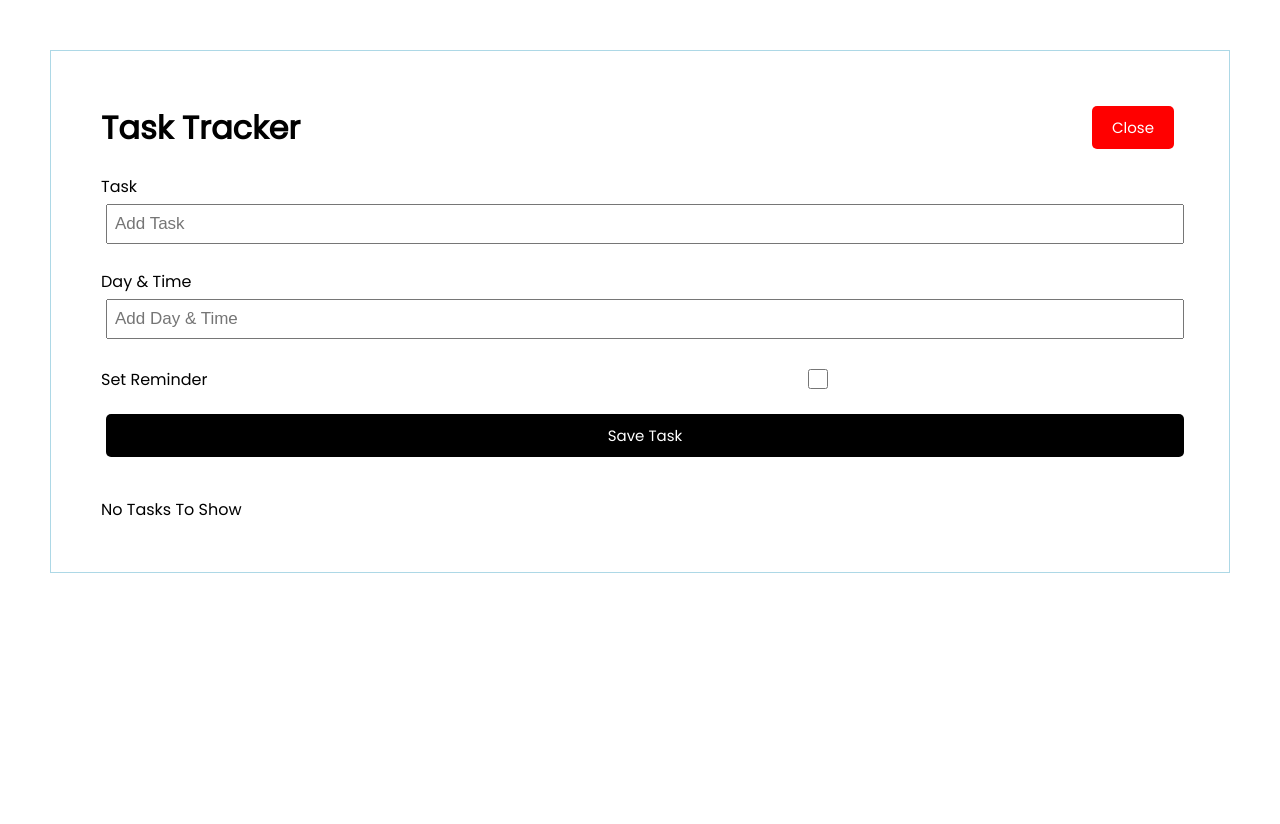
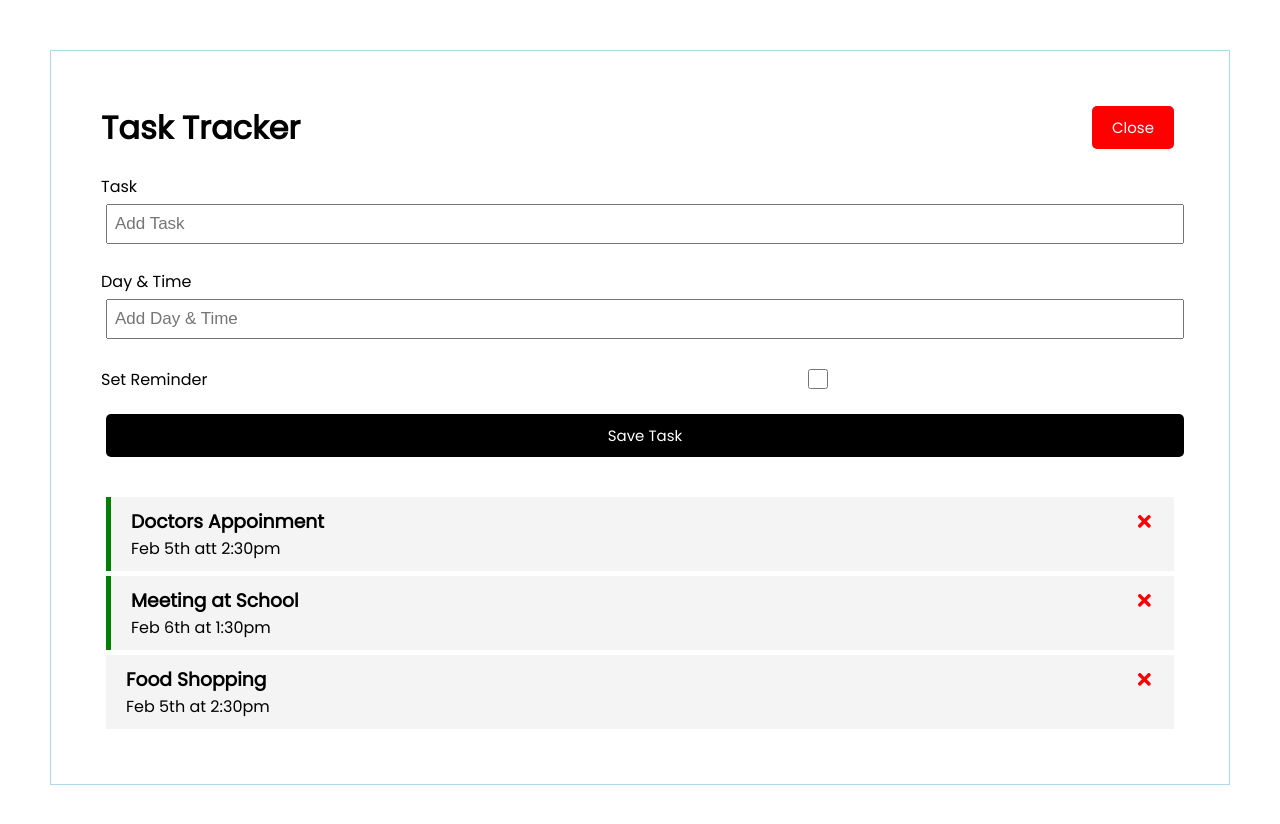
Before and after one commit to MiguelDominguezSanchez/react-task-tracker, a React (Create React App) app: page / in a window 1280 px wide. Shown: the top 824 px of the page. Before the commit the page ends 800 px from the top, so only its background shows below. Built offline with nearby package versions, Linux system fonts and the light colour scheme; no server answers; data requests are answered from the project's data file.

Commit message:
useEffect Hook & Fetch tasks from server

```diff
--- a/db.json
+++ b/db.json
@@ -1,5 +1,5 @@
 {
-  "taks": [
+  "tasks": [
     {
 			"id": 1,
 			"text": "Doctors Appoinment",
--- a/package.json
+++ b/package.json
@@ -18,7 +18,7 @@
     "build": "react-scripts build",
     "test": "react-scripts test",
     "eject": "react-scripts eject",
-    "server": "json-server --watch db.json --port 5000"
+    "server": "json-server --watch db.json --port 3004"
   },
   "eslintConfig": {
     "extends": [
--- a/src/App.js
+++ b/src/App.js
@@ -8,7 +8,7 @@ function App() {
 	const [tasks, setTasks] = useState([]);
 
 	useEffect(() => {
-		const getTasks = async () => {
+		const fetchTasks = async () => {
 			const tasksFromServer = await fetchTasks();
 			setTasks(tasksFromServer);
 		};
@@ -16,15 +16,22 @@ function App() {
 
 	// Fetch Tasks
 	useEffect(() => {
-		const fetchTasks = async () => {
-			const res = await fetch('http://localhost:5000/tasks');
-			const data = await res.json();
-
-			console.log(data);
+		const getTasks = async () => {
+			const tasksFromServer = await fetchTasks();
+			setTasks(tasksFromServer);
 		};
 
-		fetchTasks();
+		getTasks();
 	}, []);
+
+	// Fetch Tasks
+	const fetchTasks = async () => {
+		const res = await fetch('http://localhost:5000/tasks');
+		const data = await res.json();
+
+		console.log(data);
+		return data;
+	};
 
 	// Add Task
 	const addTask = (task) => {
--- a/src/components/Tasks.js
+++ b/src/components/Tasks.js
@@ -3,13 +3,8 @@ import Task from './Task';
 const Tasks = ({ tasks, onDelete, onToggle }) => {
 	return (
 		<div>
-			{tasks.map((task) => (
-				<Task
-					key={task.id}
-					task={task}
-					onDelete={onDelete}
-					onToggle={onToggle}
-				/>
+			{tasks.map((task, index) => (
+				<Task key={index} task={task} onDelete={onDelete} onToggle={onToggle} />
 			))}
 		</div>
 	);
```
Also changed, not shown: 1 other file (tests, documents, lock files or other folders).
